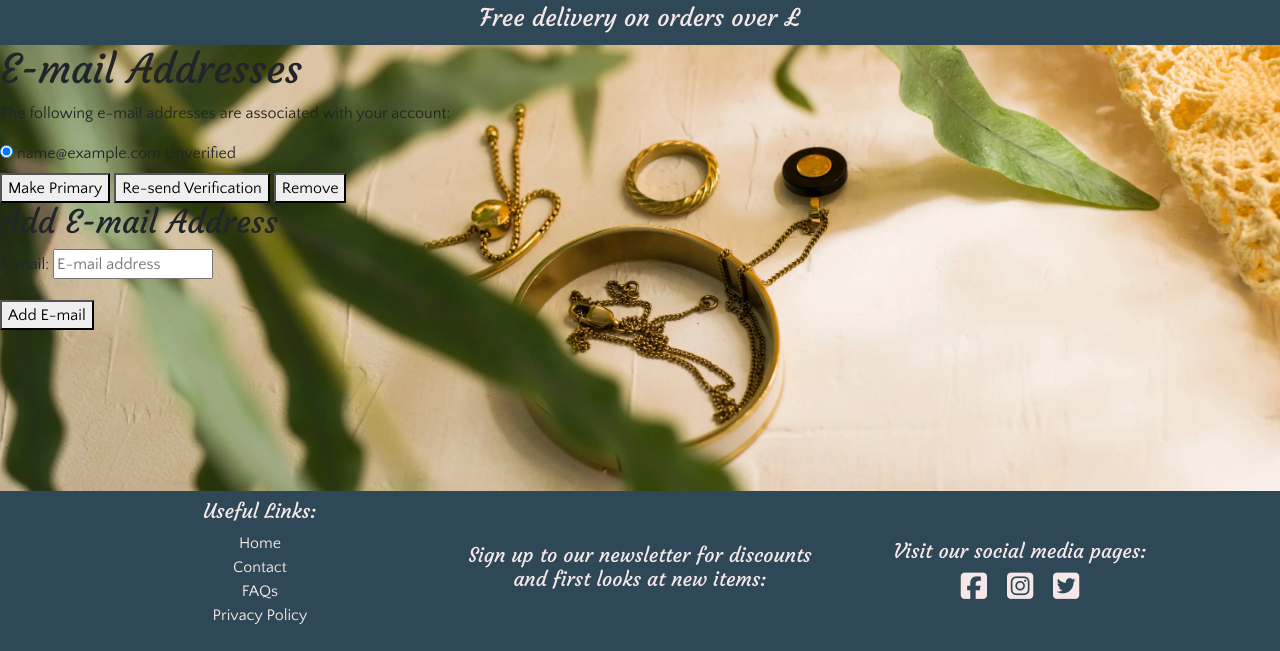
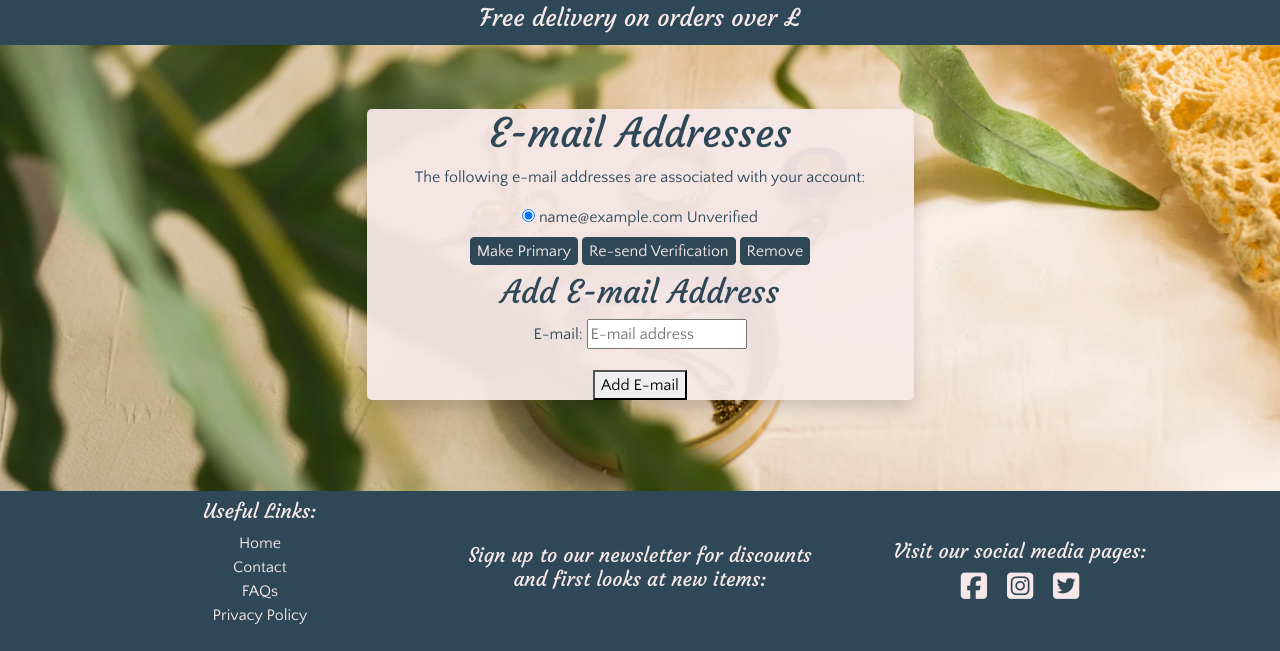
Before and after one commit to s-batish/hidden-gems, a Django app: page /accounts/email/ in a window 1280 px wide. Shown: the part 149-800 px from the top of the page. Run offline with Django 3.2, Linux system fonts and the light colour scheme; the visitor is signed in with stand-in values (Sample User, id 1); data comes from the database, SQL or seed files in the repository; some libraries are stand-ins or nearby versions.

Commit message:
Edit styling of allauth forms

```diff
--- a/static/css/base.css
+++ b/static/css/base.css
@@ -41,7 +41,7 @@ main {
 .buttons:hover {
     color: var(--dark-blue);
     background-color: var(--light-pink);
-    border: solid 1px var(--light-pink);
+    border: solid 1px var(--dark-blue);
 }
 
 /* Navbar */
@@ -113,6 +113,25 @@ footer {
     font-size: 30px;
 }
 
+/* Allauth forms */
+.all-auth-form {
+    background-color: rgb(246, 232, 232, 0.95);
+    border-radius: 5px;
+    margin: 4rem;
+    color: var(--dark-blue);
+}
+
+.link {
+    color: var(--dark-blue);
+    text-decoration: underline;
+    font-weight: bold;
+}
+
+.link:hover {
+    color: var(--dark-blue);
+    font-size: 17px;
+}
+
 /* Media queries */
 @media (min-width: 992px) {
     .header-container {
--- a/templates/allauth/account/account_inactive.html
+++ b/templates/allauth/account/account_inactive.html
@@ -4,7 +4,7 @@
 
 {% block head_title %}{% trans "Account Inactive" %}{% endblock %}
 
-{% block content %}
+{% block inner_content %}
 <h1>{% trans "Account Inactive" %}</h1>
 
 <p>{% trans "This account is inactive." %}</p>
--- a/templates/allauth/account/base.html
+++ b/templates/allauth/account/base.html
@@ -1 +1,13 @@
 {% extends "base.html" %}
+
+
+{% block content %}
+<div class="container text-center">
+    <div class="row d-flex justify-content-center mx-2">
+      <div class="col-12 col-md-8 col-lg-6 all-auth-form shadow">
+        {% block inner_content %}
+        {% endblock %}
+      </div>
+    </div>
+</div>
+{% endblock %}
--- a/templates/allauth/account/email.html
+++ b/templates/allauth/account/email.html
@@ -4,7 +4,7 @@
 
 {% block head_title %}{% trans "Account" %}{% endblock %}
 
-{% block content %}
+{% block inner_content %}
     <h1>{% trans "E-mail Addresses" %}</h1>
 {% if user.emailaddress_set.all %}
 <p>{% trans 'The following e-mail addresses are associated with your account:' %}</p>
@@ -31,9 +31,9 @@
   {% endfor %}
 
 <div class="buttonHolder">
-      <button class="secondaryAction" type="submit" name="action_primary" >{% trans 'Make Primary' %}</button>
-      <button class="secondaryAction" type="submit" name="action_send" >{% trans 'Re-send Verification' %}</button>
-      <button class="primaryAction" type="submit" name="action_remove" >{% trans 'Remove' %}</button>
+      <button class="secondaryAction buttons w-20 mb-2 rounded" type="submit" name="action_primary" >{% trans 'Make Primary' %}</button>
+      <button class="secondaryAction buttons w-20 mb-2 rounded" type="submit" name="action_send" >{% trans 'Re-send Verification' %}</button>
+      <button class="primaryAction buttons w-20 mb-2 rounded" type="submit" name="action_remove" >{% trans 'Remove' %}</button>
 </div>
 
 </fieldset>
--- a/templates/allauth/account/email_confirm.html
+++ b/templates/allauth/account/email_confirm.html
@@ -6,7 +6,7 @@
 {% block head_title %}{% trans "Confirm E-mail Address" %}{% endblock %}
 
 
-{% block content %}
+{% block inner_content %}
 <h1>{% trans "Confirm E-mail Address" %}</h1>
 
 {% if confirmation %}
@@ -17,14 +17,14 @@
 
 <form method="post" action="{% url 'account_confirm_email' confirmation.key %}">
 {% csrf_token %}
-    <button type="submit">{% trans 'Confirm' %}</button>
+    <button type="submit" class="buttons w-20 mb-2 rounded">{% trans 'Confirm' %}</button>
 </form>
 
 {% else %}
 
 {% url 'account_email' as email_url %}
 
-<p>{% blocktrans %}This e-mail confirmation link expired or is invalid. Please <a href="{{ email_url }}">issue a new e-mail confirmation request</a>.{% endblocktrans %}</p>
+<p>{% blocktrans %}This e-mail confirmation link expired or is invalid. Please <a href="{{ email_url }}" class="link">issue a new e-mail confirmation request</a>.{% endblocktrans %}</p>
 
 {% endif %}
 
--- a/templates/allauth/account/logout.html
+++ b/templates/allauth/account/logout.html
@@ -4,7 +4,7 @@
 
 {% block head_title %}{% trans "Sign Out" %}{% endblock %}
 
-{% block content %}
+{% block inner_content %}
 <h1>{% trans "Sign Out" %}</h1>
 
 <p>{% trans 'Are you sure you want to sign out?' %}</p>
@@ -14,7 +14,7 @@
   {% if redirect_field_value %}
   <input type="hidden" name="{{ redirect_field_name }}" value="{{ redirect_field_value }}"/>
   {% endif %}
-  <button type="submit">{% trans 'Sign Out' %}</button>
+  <button type="submit" class="buttons w-20 mb-2 rounded">{% trans 'Sign Out' %}</button>
 </form>
 
 
--- a/templates/allauth/account/password_change.html
+++ b/templates/allauth/account/password_change.html
@@ -4,12 +4,12 @@
 
 {% block head_title %}{% trans "Change Password" %}{% endblock %}
 
-{% block content %}
+{% block inner_content %}
     <h1>{% trans "Change Password" %}</h1>
 
     <form method="POST" action="{% url 'account_change_password' %}" class="password_change">
         {% csrf_token %}
         {{ form.as_p }}
-        <button type="submit" name="action">{% trans "Change Password" %}</button>
+        <button type="submit" name="action" class="buttons w-20 mb-2 rounded">{% trans "Change Password" %}</button>
     </form>
 {% endblock %}
--- a/templates/allauth/account/password_reset.html
+++ b/templates/allauth/account/password_reset.html
@@ -5,7 +5,7 @@
 
 {% block head_title %}{% trans "Password Reset" %}{% endblock %}
 
-{% block content %}
+{% block inner_content %}
 
     <h1>{% trans "Password Reset" %}</h1>
     {% if user.is_authenticated %}
@@ -17,7 +17,7 @@
     <form method="POST" action="{% url 'account_reset_password' %}" class="password_reset">
         {% csrf_token %}
         {{ form.as_p }}
-        <input type="submit" value="{% trans 'Reset My Password' %}" />
+        <input class="buttons w-20 mb-2 rounded" type="submit" value="{% trans 'Reset My Password' %}" />
     </form>
 
     <p>{% blocktrans %}Please contact us if you have any trouble resetting your password.{% endblocktrans %}</p>
--- a/templates/allauth/account/password_reset_done.html
+++ b/templates/allauth/account/password_reset_done.html
@@ -5,7 +5,7 @@
 
 {% block head_title %}{% trans "Password Reset" %}{% endblock %}
 
-{% block content %}
+{% block inner_content %}
     <h1>{% trans "Password Reset" %}</h1>
 
     {% if user.is_authenticated %}
--- a/templates/allauth/account/password_reset_from_key.html
+++ b/templates/allauth/account/password_reset_from_key.html
@@ -3,7 +3,7 @@
 {% load i18n %}
 {% block head_title %}{% trans "Change Password" %}{% endblock %}
 
-{% block content %}
+{% block inner_content %}
     <h1>{% if token_fail %}{% trans "Bad Token" %}{% else %}{% trans "Change Password" %}{% endif %}</h1>
 
     {% if token_fail %}
--- a/templates/allauth/account/password_reset_from_key_done.html
+++ b/templates/allauth/account/password_reset_from_key_done.html
@@ -3,7 +3,7 @@
 {% load i18n %}
 {% block head_title %}{% trans "Change Password" %}{% endblock %}
 
-{% block content %}
+{% block inner_content %}
     <h1>{% trans "Change Password" %}</h1>
     <p>{% trans 'Your password is now changed.' %}</p>
 {% endblock %}
--- a/templates/allauth/account/password_set.html
+++ b/templates/allauth/account/password_set.html
@@ -4,7 +4,7 @@
 
 {% block head_title %}{% trans "Set Password" %}{% endblock %}
 
-{% block content %}
+{% block inner_content %}
     <h1>{% trans "Set Password" %}</h1>
 
     <form method="POST" action="{% url 'account_set_password' %}" class="password_set">
--- a/templates/allauth/account/signup.html
+++ b/templates/allauth/account/signup.html
@@ -4,10 +4,10 @@
 
 {% block head_title %}{% trans "Signup" %}{% endblock %}
 
-{% block content %}
+{% block inner_content %}
 <h1>{% trans "Sign Up" %}</h1>
 
-<p>{% blocktrans %}Already have an account? Then please <a href="{{ login_url }}">sign in</a>.{% endblocktrans %}</p>
+<p>{% blocktrans %}Already have an account? Then please <a href="{{ login_url }}" class="link">sign in</a>.{% endblocktrans %}</p>
 
 <form class="signup" id="signup_form" method="post" action="{% url 'account_signup' %}">
   {% csrf_token %}
@@ -15,7 +15,7 @@
   {% if redirect_field_value %}
   <input type="hidden" name="{{ redirect_field_name }}" value="{{ redirect_field_value }}" />
   {% endif %}
-  <button type="submit">{% trans "Sign Up" %} &raquo;</button>
+  <button type="submit" class="buttons w-20 mb-2 rounded">{% trans "Sign Up" %}</button>
 </form>
 
 {% endblock %}
--- a/templates/allauth/account/signup_closed.html
+++ b/templates/allauth/account/signup_closed.html
@@ -4,7 +4,7 @@
 
 {% block head_title %}{% trans "Sign Up Closed" %}{% endblock %}
 
-{% block content %}
+{% block inner_content %}
 <h1>{% trans "Sign Up Closed" %}</h1>
 
 <p>{% trans "We are sorry, but the sign up is currently closed." %}</p>
--- a/templates/allauth/account/verification_sent.html
+++ b/templates/allauth/account/verification_sent.html
@@ -4,7 +4,7 @@
 
 {% block head_title %}{% trans "Verify Your E-mail Address" %}{% endblock %}
 
-{% block content %}
+{% block inner_content %}
     <h1>{% trans "Verify Your E-mail Address" %}</h1>
 
     <p>{% blocktrans %}We have sent an e-mail to you for verification. Follow the link provided to finalize the signup process. Please contact us if you do not receive it within a few minutes.{% endblocktrans %}</p>
--- a/templates/allauth/account/verified_email_required.html
+++ b/templates/allauth/account/verified_email_required.html
@@ -4,7 +4,7 @@
 
 {% block head_title %}{% trans "Verify Your E-mail Address" %}{% endblock %}
 
-{% block content %}
+{% block inner_content %}
 <h1>{% trans "Verify Your E-mail Address" %}</h1>
 
 {% url 'account_email' as email_url %}
@@ -17,7 +17,7 @@ verify ownership of your e-mail address. {% endblocktrans %}</p>
 verification. Please click on the link inside this e-mail. Please
 contact us if you do not receive it within a few minutes.{% endblocktrans %}</p>
 
-<p>{% blocktrans %}<strong>Note:</strong> you can still <a href="{{ email_url }}">change your e-mail address</a>.{% endblocktrans %}</p>
+<p>{% blocktrans %}<strong>Note:</strong> you can still <a href="{{ email_url }}" class="link">change your e-mail address</a>.{% endblocktrans %}</p>
 
 
 {% endblock %}
```
Also changed, not shown: templates/allauth/account/login.html (+4 -4 lines).
